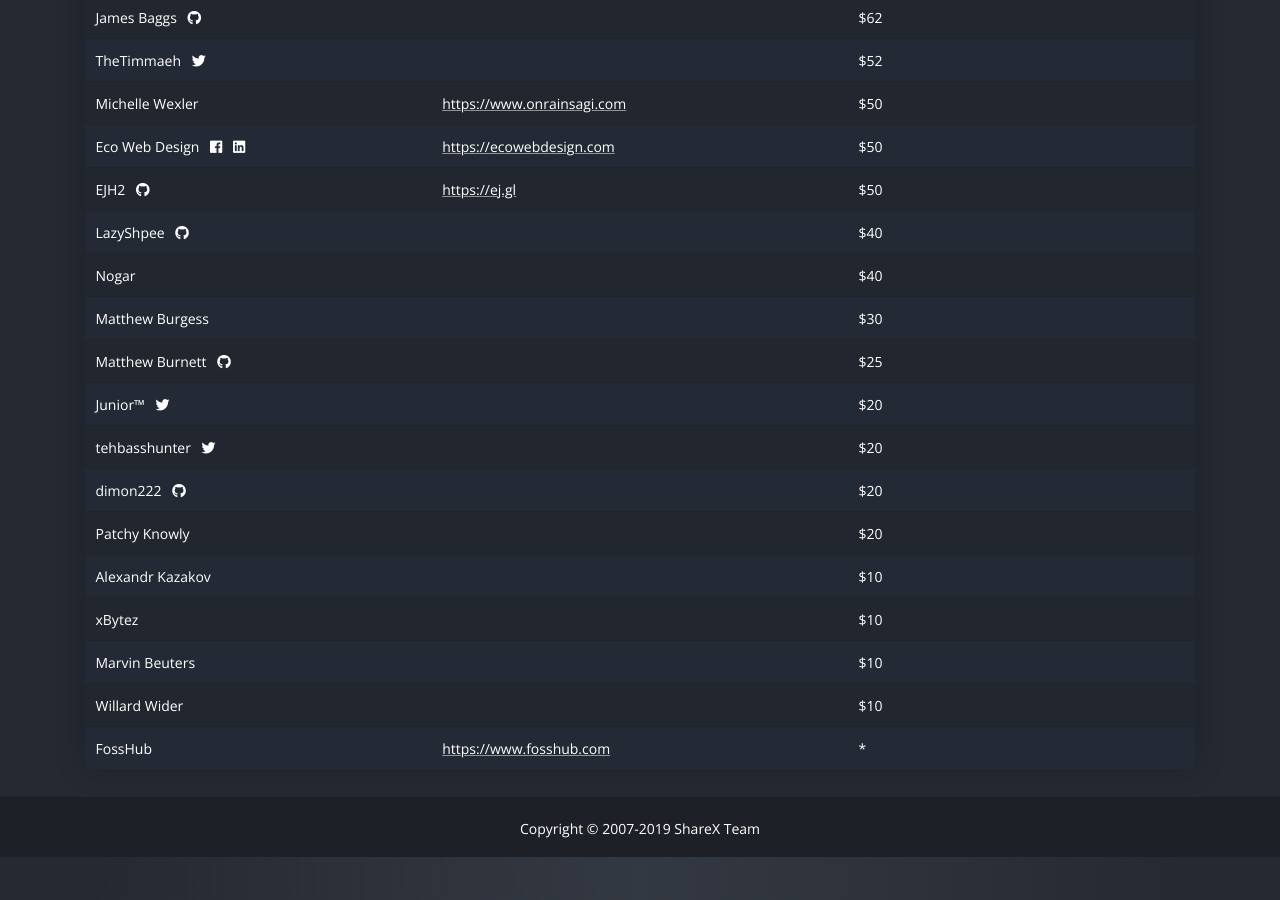
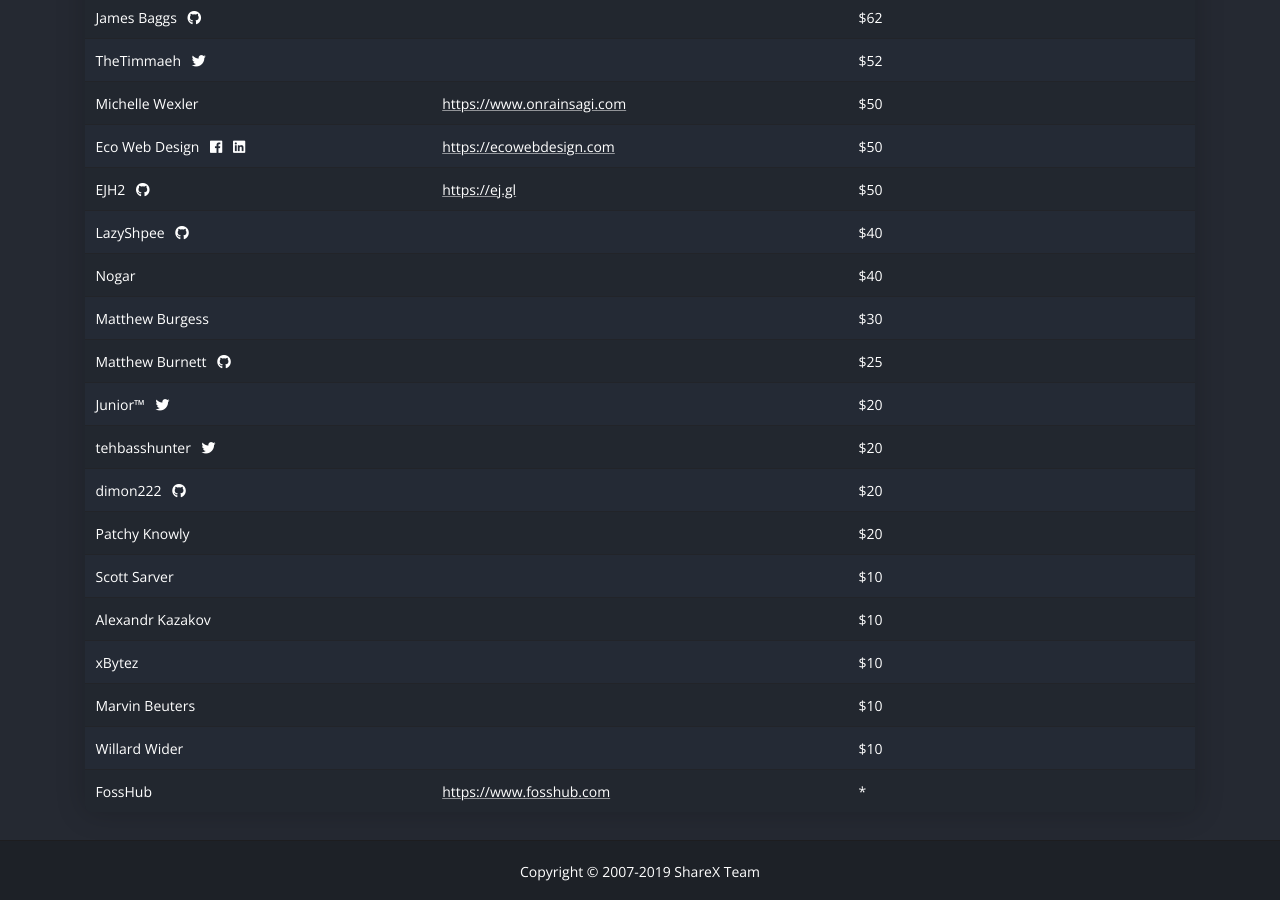
Before and after one commit to ShareX/sharex.github.io, a Jekyll site: the page built from donate/index.html, in a window 1280 px wide and 900 px high, scrolled down 1316 px. Built offline with Jekyll 4.4.1, drawn with Linux system fonts in a browser that asks for light colours.

Commit message:
Update donators list

```diff
--- a/_data/donators.yml
+++ b/_data/donators.yml
@@ -133,3 +133,6 @@
 - name: Junior™
   twitter: https://twitter.com/juniortm
   amount: 20
+
+- name: Scott Sarver
+  amount: 10
```
